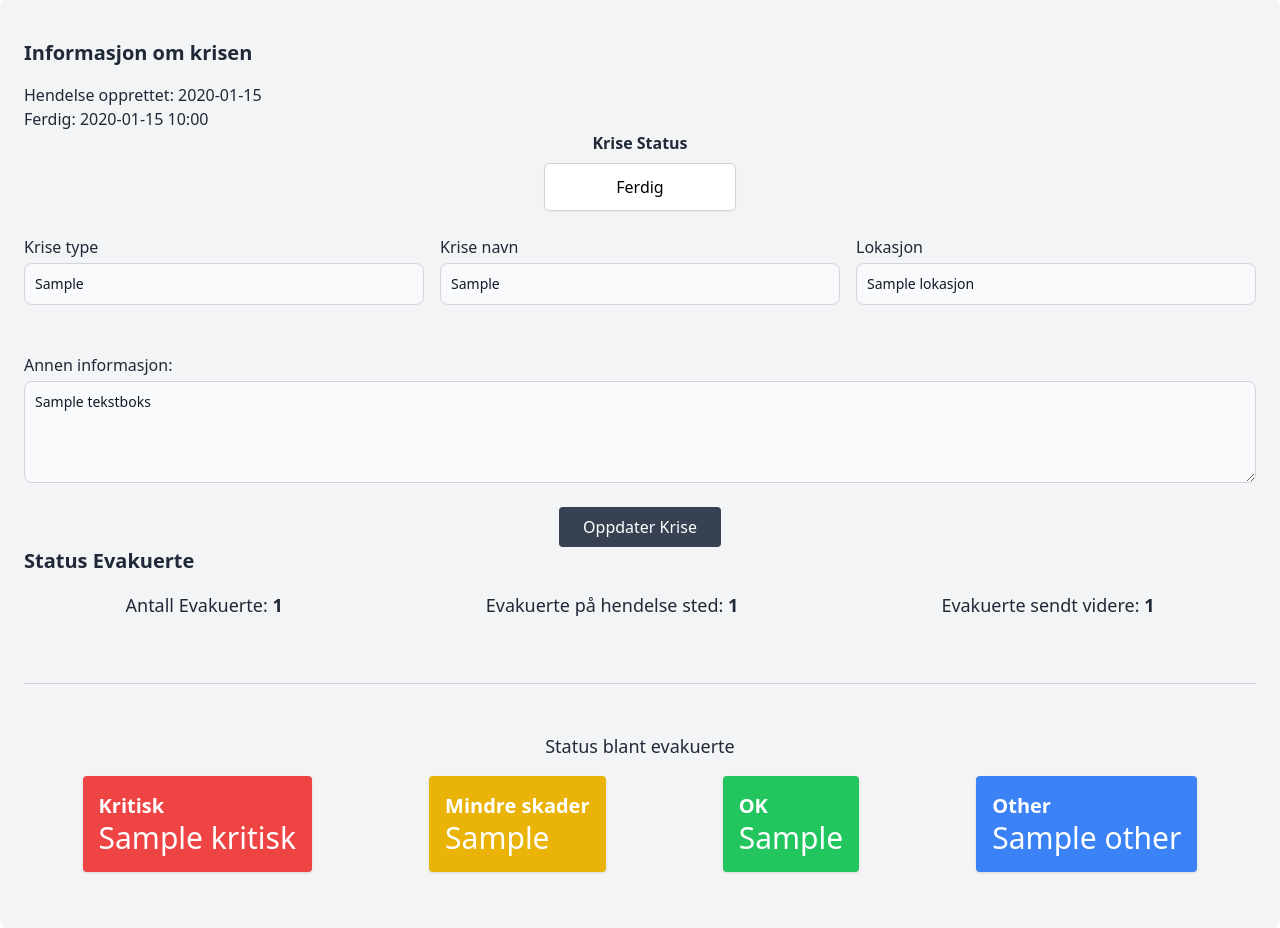
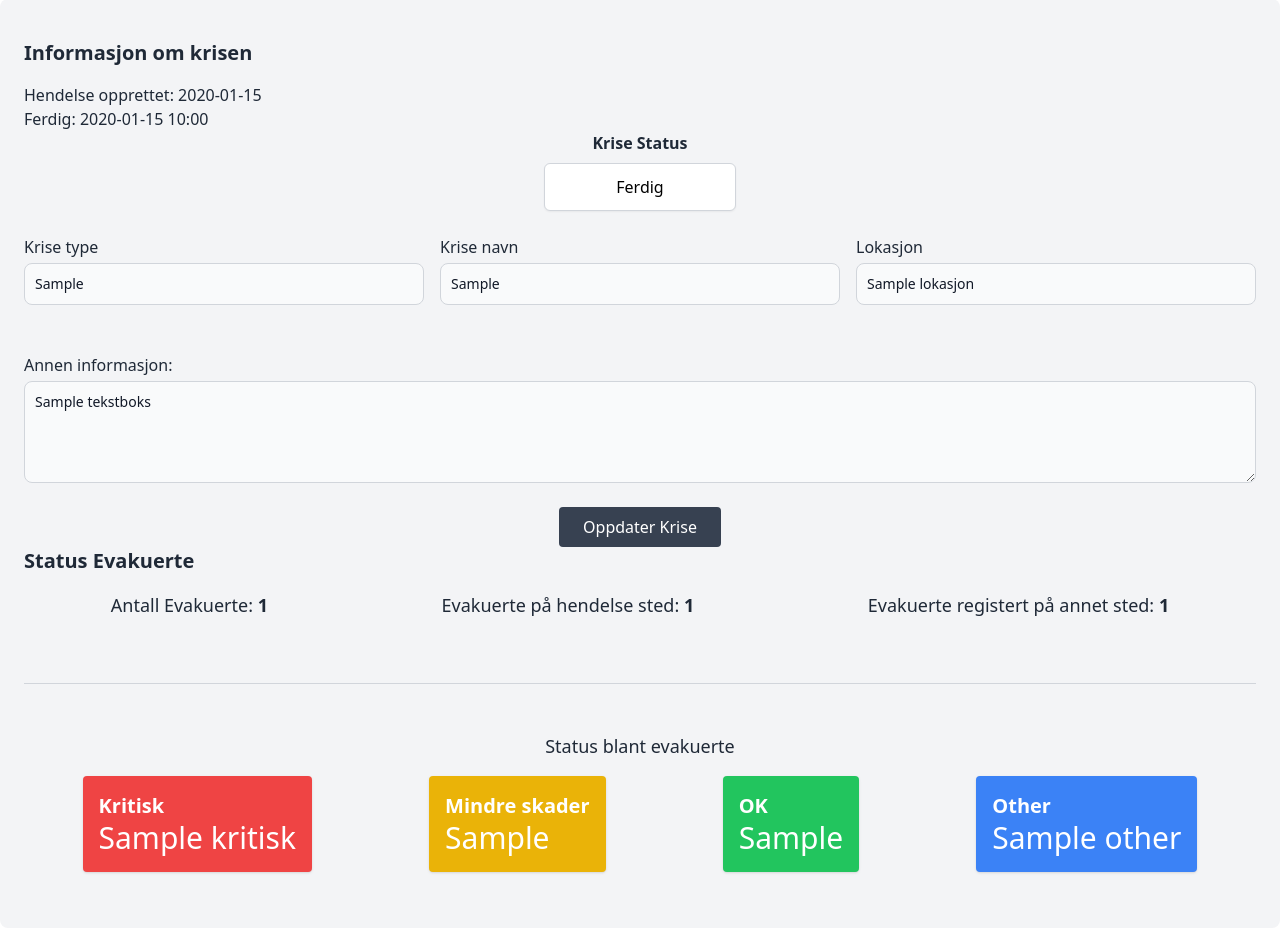
Before and after one commit to RuneU/Bachelor-Prosjekt, a Flask app: template templates/admin_inc.html in a window 1280 px wide. Shown: the part 73-1001 px from the top of the page. Run offline with Flask 3, Linux system fonts and the light colour scheme; the template is opened without the code that fills it: most values are stand-ins (such as "Sample title", 1, 10 or a date in 2020); some libraries are stand-ins or nearby versions.

Commit message:
Oppdatert tekst til å være mer å gi bedre beskrivelse

```diff
--- a/templates/admin_inc.html
+++ b/templates/admin_inc.html
@@ -104,7 +104,7 @@
                 Evakuerte på hendelse sted: <span class="font-bold">{{ same_count }}</span>
             </p>
             <p class="mb-4 text-lg">
-                Evakuerte sendt videre: <span class="font-bold">{{ diff_count }}</span>
+                Evakuerte registert på annet sted: <span class="font-bold">{{ diff_count }}</span>
             </p>
         </div>
 
```
